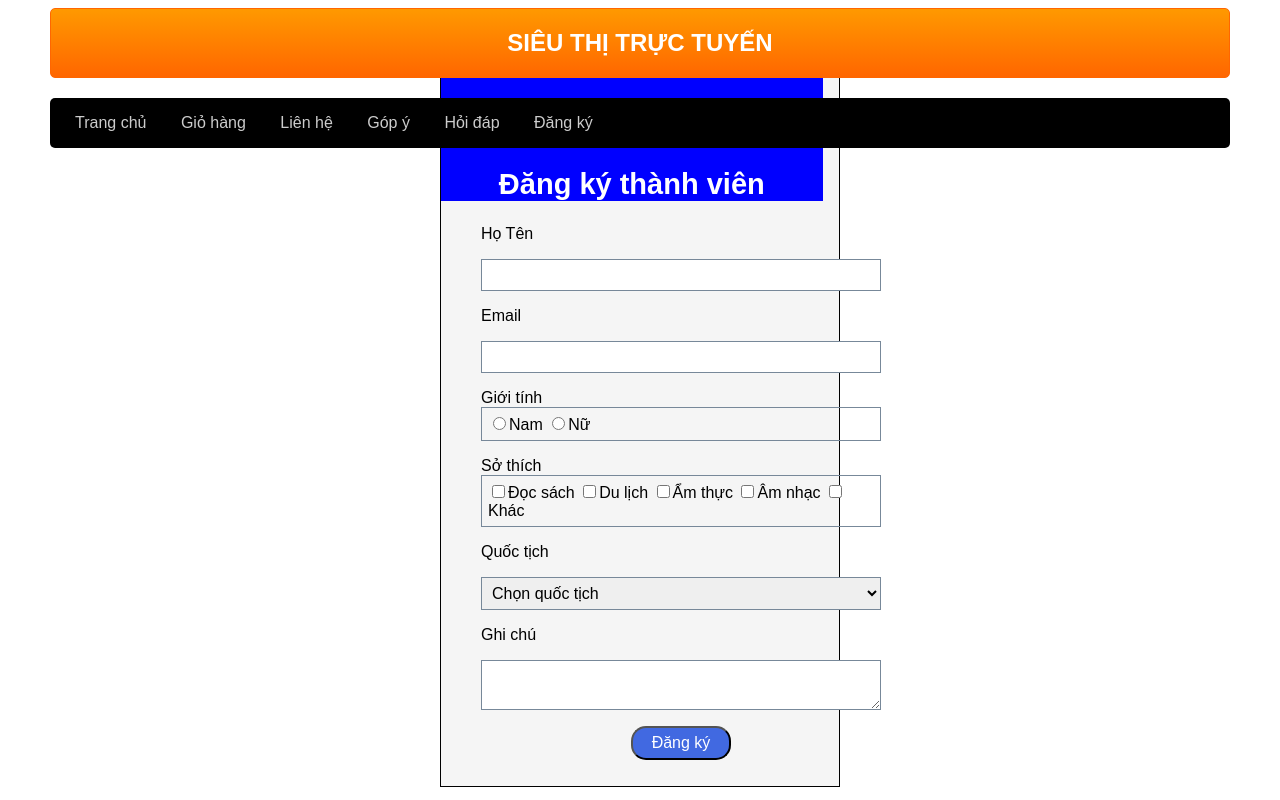
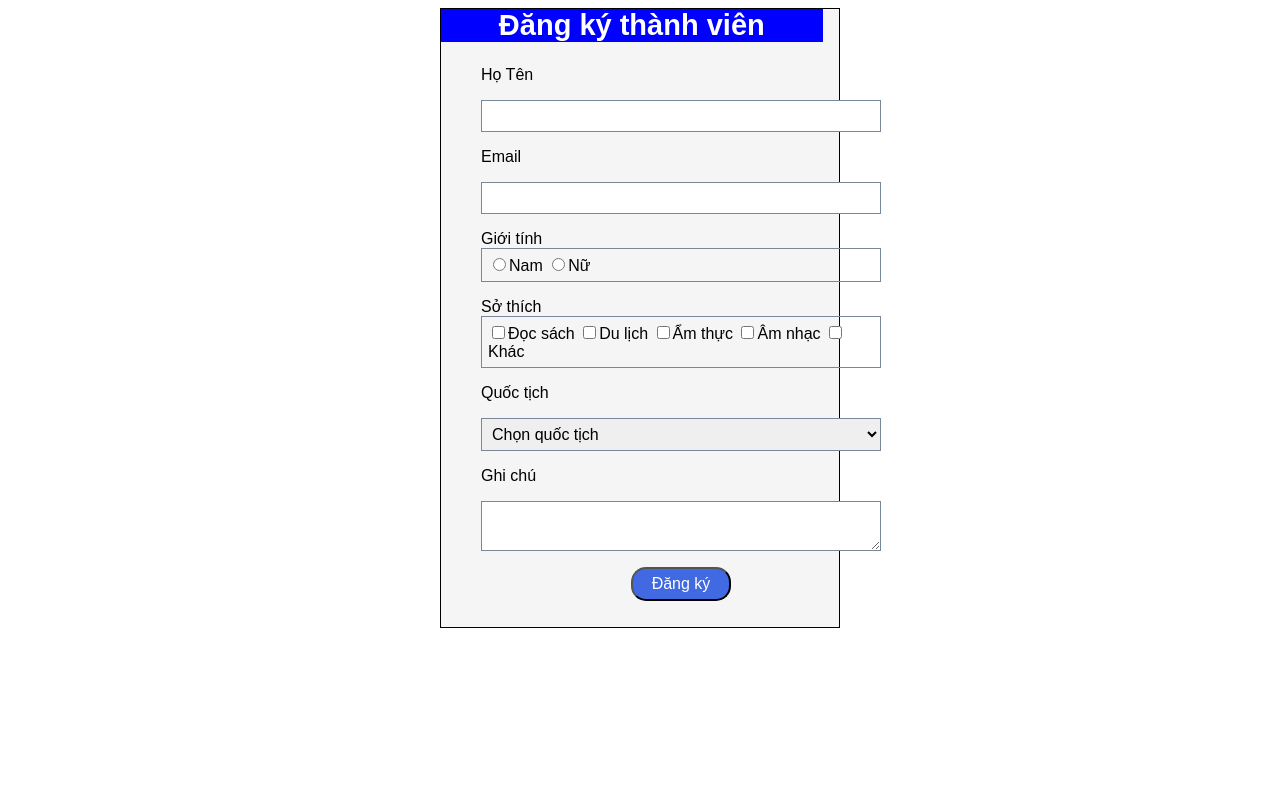
Before and after one commit to CeasJ/PS25037_ASMFINAL, a plain HTML site: page bai4.html in a window 1280 px wide. Drawn offline with Linux system fonts and the light colour scheme.

Commit message:
Update bai4.html

```diff
--- a/bai4.html
+++ b/bai4.html
@@ -40,21 +40,6 @@
 </head>
 
 <body>
-    <div class="boxcenter">
-        <div class="row mb header">
-            <h1> SIÊU THỊ TRỰC TUYẾN</h1>
-        </div>
-
-        <div class="row mb menu">
-            <ul>
-                <li><a href="index.html">Trang chủ</a></li>
-                <li><a onclick="cligiohang()">Giỏ hàng</a></li>
-                <li><a href="lienhe.html">Liên hệ</a></li>
-                <li><a href="#">Góp ý</a></li>
-                <li><a href="#">Hỏi đáp</a></li>
-                <li><a href="bai4.html">Đăng ký</a></li>
-            </ul>
-        </div>
     <form action="xuly.php" id="frm" method="post">
         <h2>Đăng ký thành viên</h2>
         <label>Họ Tên</label>
```
